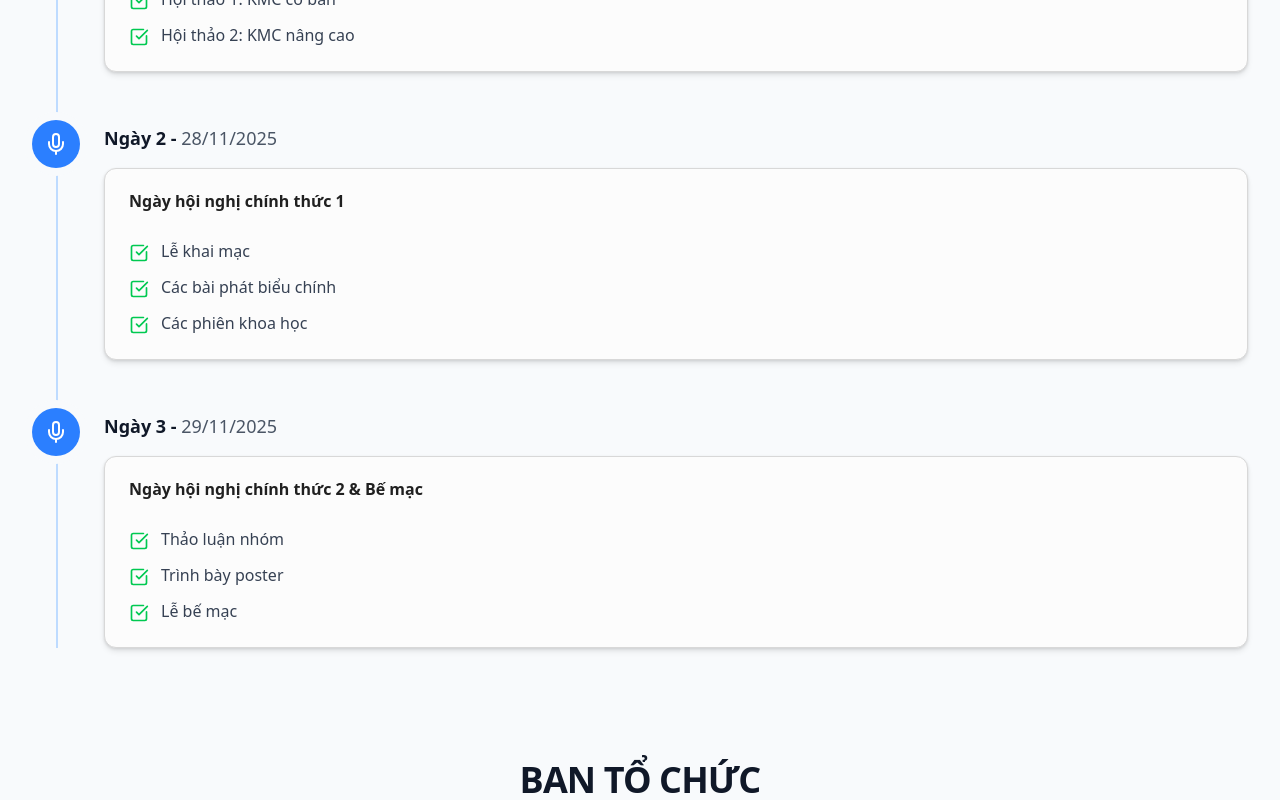
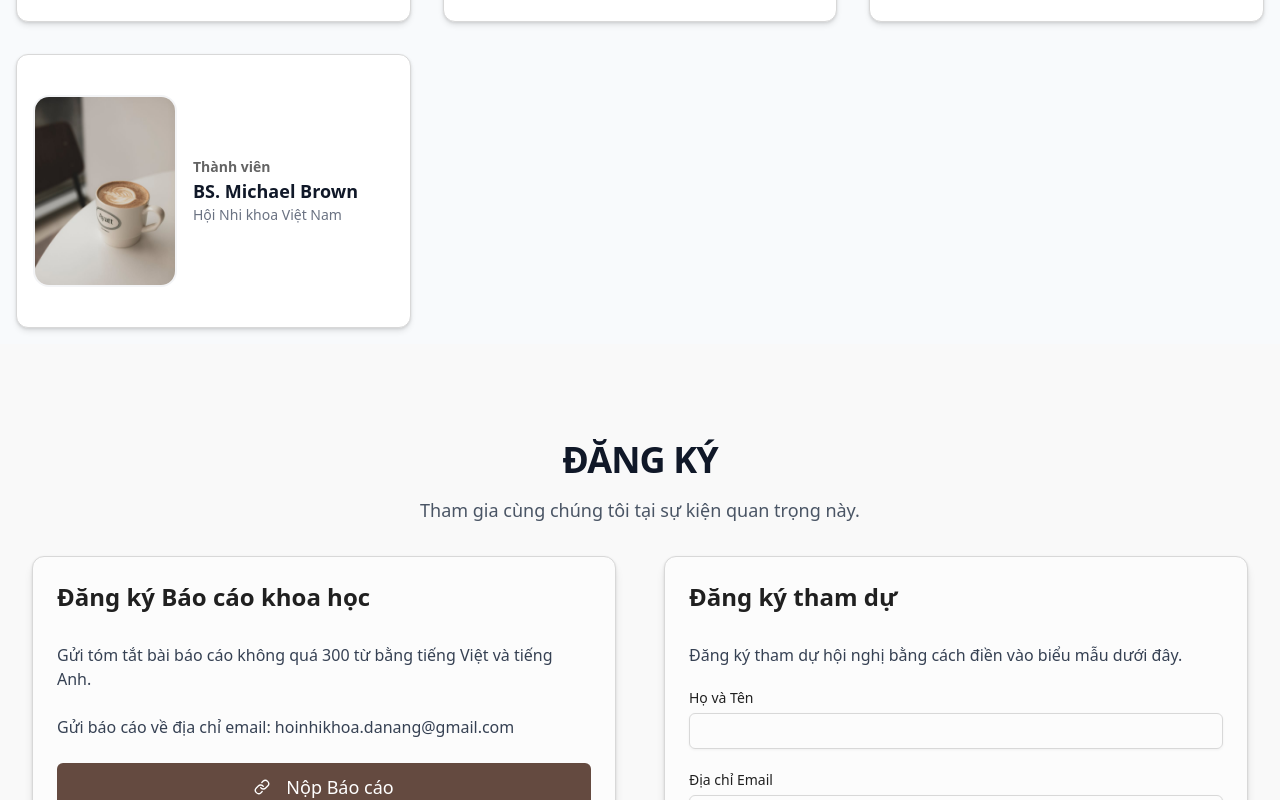
Before and after one commit to Caltalys/conference-spa, a Next.js app: page /ThongBao.pdf in a window 1280 px wide. Shown: the part 1800-2600 px from the top of the page. Built offline with nearby package versions, Linux system fonts and the light colour scheme.

Commit message:
update regiuster

```diff
--- a/app/[locale]/actions.ts
+++ b/app/[locale]/actions.ts
@@ -1,4 +1,7 @@
 'use server';
+
+import { appendFile } from 'fs/promises';
+import { join } from 'path';
 
 export async function submitScientificReport(prevState: any, formData: FormData) {
   // TODO: Validate and handle file upload
@@ -24,8 +27,15 @@ export async function registerForAttendance(prevState: any, formData: FormData)
 
   console.log('Registering attendance for:', name, email);
 
-  // Simulate a delay
-  await new Promise(res => setTimeout(res, 1000));
-
-  return { success: true, message: 'Registered for attendance successfully!' };
+  // In a real app, you would save this to a database.
+  // For this example, we'll append to a CSV file.
+  try {
+    const csvLine = `${new Date().toISOString()},${name},${email}\n`;
+    // Using process.cwd() to get the root of the project
+    await appendFile(join(process.cwd(), 'registrations.csv'), csvLine);
+  } catch (error) {
+    console.error('Failed to save registration:', error);
+    return { success: false, message: 'Failed to save registration.' };
+  }
+  return { success: true, message: 'Registered for attendance successfully! You will now be redirected.' };
 }
--- a/app/[locale]/layout.tsx
+++ b/app/[locale]/layout.tsx
@@ -1,7 +1,7 @@
 import type { Metadata } from "next";
 import { Roboto, Roboto_Mono } from "next/font/google";
 import {NextIntlClientProvider, useMessages} from 'next-intl';
-import {getTranslations} from 'next-intl/server';
+import {getTranslations, getMessages} from 'next-intl/server';
 
 import "../../app/globals.css";
 
@@ -24,20 +24,20 @@ export async function generateMetadata(): Promise<Metadata> {
   };
 }
 
-export default function RootLayout({
+export default async function RootLayout({
   children,
   params: {locale}
 }: Readonly<{
   children: React.ReactNode;
   params: {locale: string};
 }>) {
-  const messages = useMessages();
+  const messages = await getMessages();
   return (
     <html lang={locale} className="scroll-smooth">
       <body
         className={`${robotoSans.variable} ${robotoMono.variable} antialiased`}
       >
-        <NextIntlClientProvider locale={locale} messages={messages}>
+        <NextIntlClientProvider messages={messages}>
           {children}
         </NextIntlClientProvider>
       </body>
--- a/app/[locale]/page.tsx
+++ b/app/[locale]/page.tsx
@@ -14,7 +14,7 @@ export default function Home() {
       <Header />
       <Hero />
       <ConferenceInfo />
-      <Agenda />
+      {/* <Agenda /> */}
       <Committee />
       <Register />
       <Services />
--- a/components/Register.tsx
+++ b/components/Register.tsx
@@ -52,19 +52,18 @@ const ScientificReportForm = () => {
                     <div className="flex items-start gap-4">
                         <p className="text-base text-gray-700">{t('reportStep1')}</p>
                     </div>
-                    <div className="space-y-2">
+                    <div className="flex items-start gap-4">
+                        <p className="text-base text-gray-700">{t('reportStep2')}</p>
+                    </div>
+                    {/* <div className="space-y-2">
                         <Label htmlFor="authorName">{t('authorNameLabel')}</Label>
                         <Input id="authorName" name="authorName" required />
                     </div>
                     <div className="space-y-2">
                         <Label htmlFor="reportFile">{t('reportFileLabel')}</Label>
                         <Input id="reportFile" name="reportFile" type="file" required accept=".pdf,.doc,.docx" />
-                    </div>
+                    </div> */}
                     <SubmitButton>{t('submitReportButton')}</SubmitButton>
-                    {/* <div className="flex items-start gap-4">
-                        <CalendarCheck className="h-6 w-6 text-blue-600 mt-1 flex-shrink-0" />
-                        <p className="text-base text-gray-700">{t('submissionDeadline')}</p>
-                    </div> */}
                 </form>
                 <div className="flex jus items-end gap-4">
                     <CalendarClock className="h-6 w-6 text-blue-600 mt-1" aria-hidden="true" />
@@ -91,6 +90,8 @@ const AttendanceRegistrationForm = () => {
             // toast({ title: "Success", description: state.message });
             alert(state.message); // Using alert as a placeholder for toast
             formRef.current?.reset();
+            // Open the Google Form in a new tab
+            window.open('https://forms.gle/eWMEoPqUEAa9TD6K9', '_blank');
         } else if (state.message) {
             // toast({ title: "Error", description: state.message, variant: "destructive" });
             alert(state.message); // Using alert as a placeholder for toast
@@ -104,7 +105,7 @@ const AttendanceRegistrationForm = () => {
             </CardHeader>
             <CardContent className="space-y-6">
                 <p className="text-base text-gray-700">{t('attendanceSubtitleForm')}</p>
-                <form ref={formRef} action={formAction} className="space-y-4">
+                <form ref={formRef} action={formAction} className="space-y-6">
                     <div className="space-y-2">
                         <Label htmlFor="name">{t('nameLabel')}</Label>
                         <Input id="name" name="name" required />
--- a/messages/en.json
+++ b/messages/en.json
@@ -111,7 +111,7 @@
     "subtitle": "Join us for this important event.",
     "reportTitle": "For Scientific Reports",
     "reportStep1": "Submit a summary of your report of no more than 300 words in Vietnamese and English.",
-    "reportStep2": "Send the report to the email address: <emailLink>vsrnm.org@gmail.com</emailLink>",
+    "reportStep2": "Send the report to the email address: hoinhikhoa.danang@gmail.com",
     "submissionDeadline": "Deadline for submission: ",
     "submissionDate": "31/08/2025",
     "authorNameLabel": "Author Name",
--- a/messages/vi.json
+++ b/messages/vi.json
@@ -111,7 +111,7 @@
     "subtitle": "Tham gia cùng chúng tôi tại sự kiện quan trọng này.",
     "reportTitle": "Đăng ký Báo cáo khoa học",
     "reportStep1": "Gửi tóm tắt bài báo cáo không quá 300 từ bằng tiếng Việt và tiếng Anh.",
-    "reportStep2": "Gửi báo cáo về địa chỉ email: <emailLink>vsrnm.org@gmail.com</emailLink>",
+    "reportStep2": "Gửi báo cáo về địa chỉ email: hoinhikhoa.danang@gmail.com",
     "submissionDeadline": "Hạn chót nộp báo cáo: ",
     "submissionDate": "31/08/2025",
     "authorNameLabel": "Tên tác giả",
```
Also changed, not shown: registrations.csv (added).
